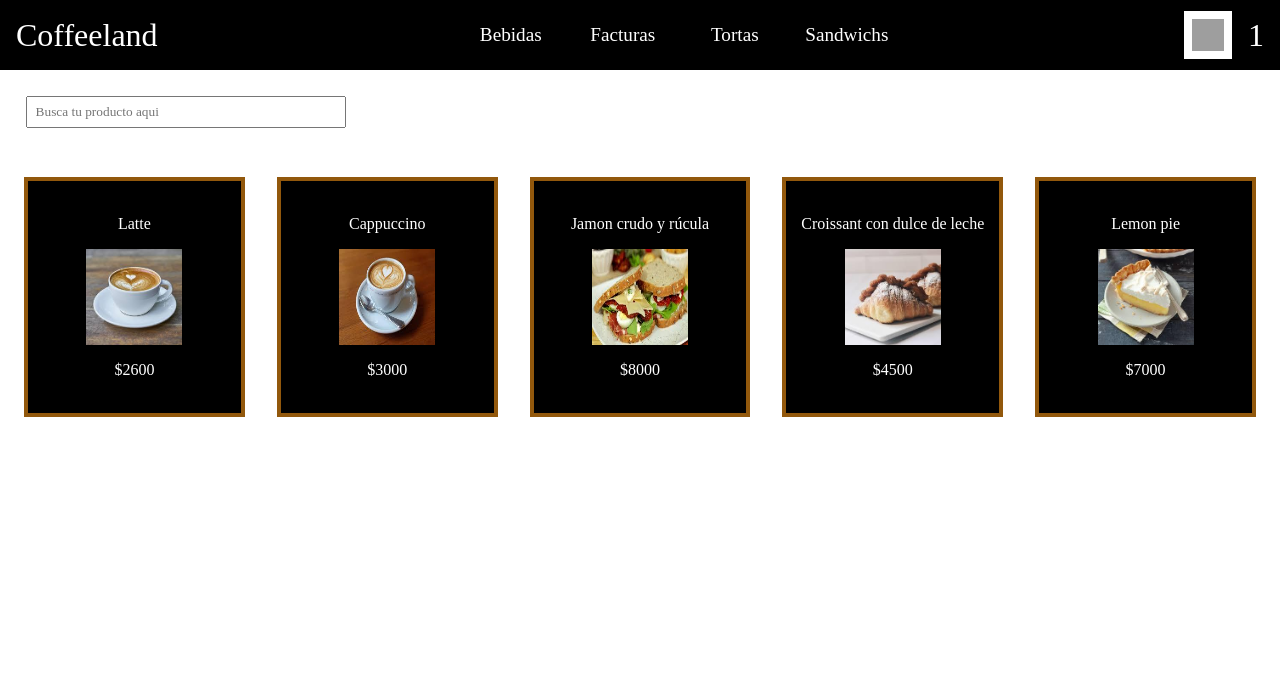
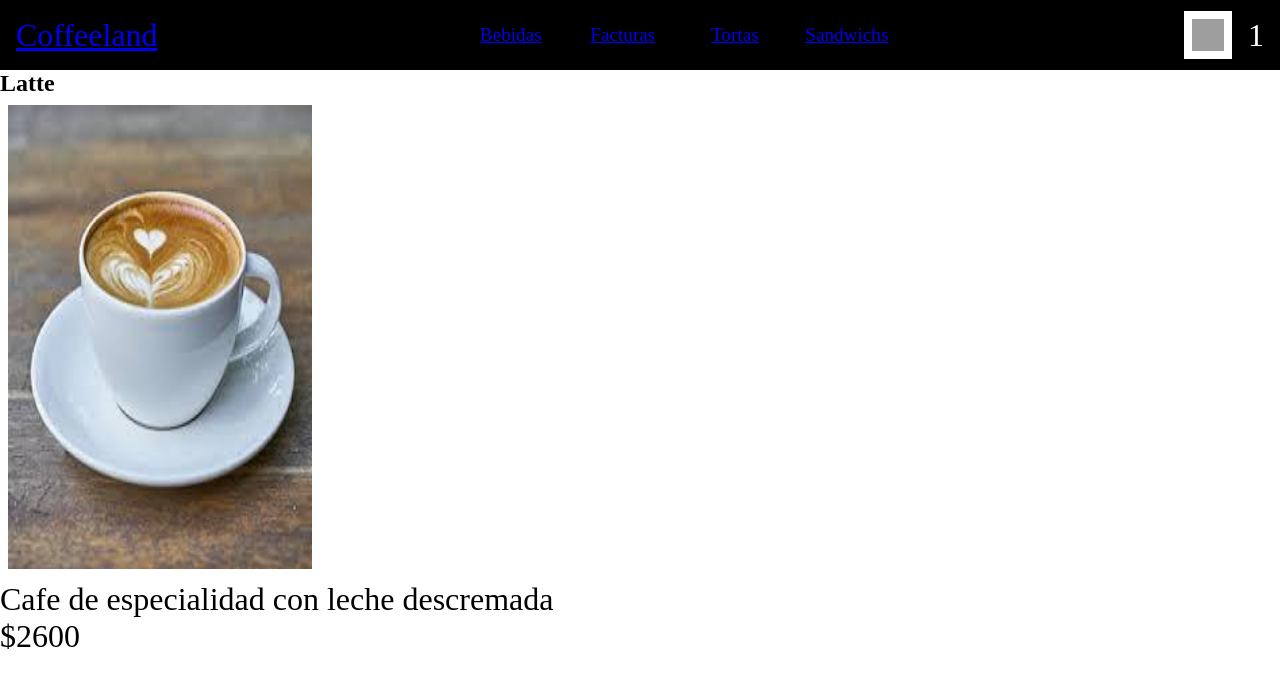
Before and after one commit to GonzaDP/Curso-React, a React (Vite) app: page /detail/1 in a window 1280 px wide. Shown: the top 686 px of the page. Built offline with nearby package versions, Linux system fonts and the light colour scheme; grey boxes are pictures that could not be loaded.

Commit message:
2da pre entrega

```diff
--- a/package.json
+++ b/package.json
@@ -13,6 +13,7 @@
     "react": "^18.3.1",
     "react-dom": "^18.3.1",
     "react-icons": "^5.3.0",
+    "react-router-dom": "^6.27.0",
     "react-spinners": "^0.14.1"
   },
   "devDependencies": {
--- a/src/App.jsx
+++ b/src/App.jsx
@@ -2,6 +2,8 @@
 import NavBar from './Components/nav/NavBar'
 import './App.css'
 import ItemListContainerWithHoc from './Components/ItemListContainer/ItemListContainer'
+import ItemDetailContainer from './Components/ItemDetailContainer/ItemDetailContainer'
+import { BrowserRouter, Routes, Route } from 'react-router-dom'
 
 
 function App() {
@@ -9,8 +11,14 @@
 
   return (
     <div>
-    <NavBar />
-    <ItemListContainerWithHoc />
+      <BrowserRouter>
+        <NavBar />
+        <Routes>
+          <Route path='/' element={ <ItemListContainerWithHoc  />}/>
+          <Route path='/category/:idCategory' element={ <ItemListContainerWithHoc  />}/>
+          <Route path='/detail/:idProduct' element={ <ItemDetailContainer />}/>
+        </Routes>
+      </BrowserRouter>
     </div>
   )
 }
--- /dev/null
+++ b/src/Components/ItemDetailContainer/ItemDetail.jsx
@@ -0,0 +1,15 @@
+
+
+const ItemDetail = ({product}) => {
+
+    return(
+        <div className="itemdetailcontainer">
+            <h2>{product.name}</h2>
+            <img src={product.img}/>
+            <p>{product.description}</p>
+            <p>${product.price}</p>
+        </div>
+    )
+}
+
+export default ItemDetail
--- /dev/null
+++ b/src/Components/ItemDetailContainer/ItemDetailContainer.css
@@ -0,0 +1,9 @@
+.itemdetailcontainer{
+    width: 40rem;
+    height: 60rem;
+}
+
+.itemdetailcontainer img{
+    width: 20rem;
+    height: 30rem;
+}
--- /dev/null
+++ b/src/Components/ItemDetailContainer/ItemDetailContainer.jsx
@@ -0,0 +1,21 @@
+import { useEffect, useState } from "react"
+import { getProduct } from "../../data/data"
+import ItemDetail from "./ItemDetail"
+import { useParams } from "react-router-dom"
+import "./ItemDetailContainer.css"
+
+const ItemDetailContainer = () => {
+    const [product,setProduct] = useState({})
+    const {idProduct} = useParams()
+
+    useEffect(() => {
+        getProduct(idProduct)
+        .then((info) => setProduct(info))
+    }, [idProduct])
+
+    return(
+        <ItemDetail product={product}/>
+    )
+}
+
+export default ItemDetailContainer
--- a/src/Components/ItemListContainer/Item.jsx
+++ b/src/Components/ItemListContainer/Item.jsx
@@ -1,9 +1,12 @@
+import { Link } from "react-router-dom"
+
 const Item = ({product}) => {
     return (
         <div className="item" >
             <p>{product.name}</p>
             <img className="img" src={product.img}/>
             <p>${product.price}</p>
+            <Link to={"/detail/" + product.id}>Ver detalles</Link>
         </div>
     )
 }
--- a/src/Components/ItemListContainer/ItemListContainer.jsx
+++ b/src/Components/ItemListContainer/ItemListContainer.jsx
@@ -4,6 +4,9 @@
 import "./ItemListContainer.css"
 import Loading from "../loading/loading"
 import hocFilterProducts from "../../hoc/hocFilterProducts"
+import { useParams } from "react-router-dom"
+import { useEffect } from "react"
+import { getProduct } from "../../data/data"
 
 
 
--- a/src/Components/nav/NavBar.jsx
+++ b/src/Components/nav/NavBar.jsx
@@ -1,20 +1,20 @@
 import './NavBar.css'
 import CartWidget from '../cartWidget/CartWidget'
-
+import { Link } from 'react-router-dom'
 
 
 const NavBar = () => {
 
     return (
         <nav>
-            <div className='marcaEIcono'>
-            <p>Coffeeland</p>
-            </div>
+            <Link to="/" className='marcaEIcono'>
+                <p>Coffeeland</p>
+            </Link>
             <ul className='seccionesNav'>
-                <li>Bebidas</li>
-                <li>Facturas</li>
-                <li>Tortas</li>
-                <li>Sandwichs</li>
+                <li><Link to="/category/Bebidas">Bebidas</Link></li>
+                <li><Link to="/category/Facturas">Facturas</Link></li>
+                <li><Link to="/category/Tortas">Tortas</Link></li>
+                <li><Link to="/category/Sandwichs">Sandwichs</Link></li>
             </ul>
             <CartWidget/>
         </nav>
--- a/src/data/data.js
+++ b/src/data/data.js
@@ -4,7 +4,7 @@
         id:"1",
         name:"Latte",
         price: 2600,
-        description: "",
+        description: "Cafe de especialidad con leche descremada",
         stock: 3 ,
         img:"/img/latte.jpg",
         category:"Bebidas",
@@ -14,7 +14,7 @@
         id:"2",
         name:"Cappuccino",
         price: 3000,
-        description: "",
+        description: "Cafe de especialidad con cacao en polvo",
         stock: 2 ,
         img:"/img/cappuccino.jpg",
         category:"Bebidas",
@@ -24,7 +24,7 @@
         id:"3",
         name:"Jamon crudo y rúcula",
         price: 8000,
-        description: "",
+        description: "Sandwich de jamon crudo de alta calidad con rúcula fresca",
         stock: 5 ,
         img:"/img/SandJCyR.jpg",
         category:"Sandwichs",
@@ -34,7 +34,7 @@
         id:"4",
         name:"Croissant con dulce de leche",
         price: 4500,
-        description: "",
+        description: "Fractura casera rellena con dulce de leche",
         stock: 7 ,
         img:"/img/CdeDDL.jpg",
         category:"Facturas",
@@ -44,7 +44,7 @@
         id:"5",
         name:"Lemon pie",
         price: 7000,
-        description: "",
+        description: "Torta de limón y merengue con una masa casera",
         stock: 9 ,
         img:"/img/Lemon pie.jpg",
         category:"Tortas",
@@ -178,8 +178,17 @@
     return new Promise((resolve, reject) => {
         setTimeout( () => {
             resolve(products)
-        }, 1800)
+        }, 1000)
     })
 }
 
-export { getProducts }
+const getProduct = (idProduct) => {
+    return new Promise((resolve) => {
+        setTimeout( () => {
+            const product = products.find((product) => product.id === idProduct )
+            resolve(product)
+        }, 1000)
+    })
+}
+
+export { getProducts, getProduct }
--- a/src/hooks/useProductos.jsx
+++ b/src/hooks/useProductos.jsx
@@ -1,10 +1,12 @@
 import { useState, useEffect } from "react";
-import { getProducts } from "../data/data";
+import { getProducts, getProduct } from "../data/data";
+import { useParams } from "react-router-dom"
 
 
 const useProducts = () => {
     const [products, setProducts] = useState([])
     const [loading, setLoading] = useState(false)
+    const {idCategory} = useParams()
 
     useEffect(() => {
 
@@ -12,17 +14,26 @@
 
         getProducts()
         .then((info) => {
-            setProducts(info)
+
+            if(idCategory){
+                const filterProduct = info.filter((product) => product.category === idCategory )
+                setProducts(filterProduct)
+
+            }else{
+                setProducts(info)
+            }
         })
         .catch((error) => {
             console.error(error)
         })
         .finally(() => {
             setLoading(false)
+            console.log(idCategory)
         })
-    }, [])
 
-        return { products, loading}
+    }, [idCategory])
+
+        return { products, loading, idCategory}
     }
 
     export default useProducts
```
Also changed, not shown: 1 other file (tests, documents, lock files or other folders).
